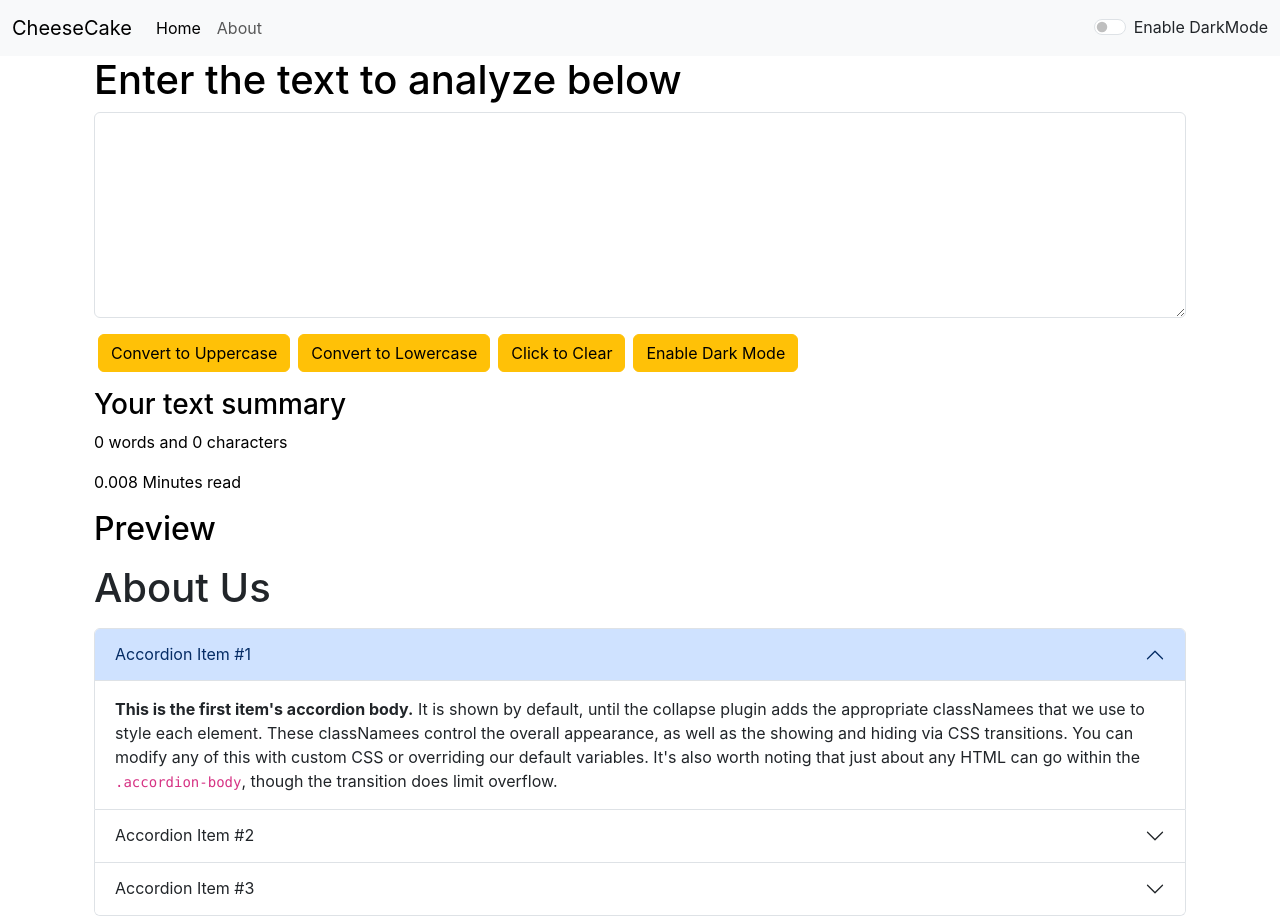
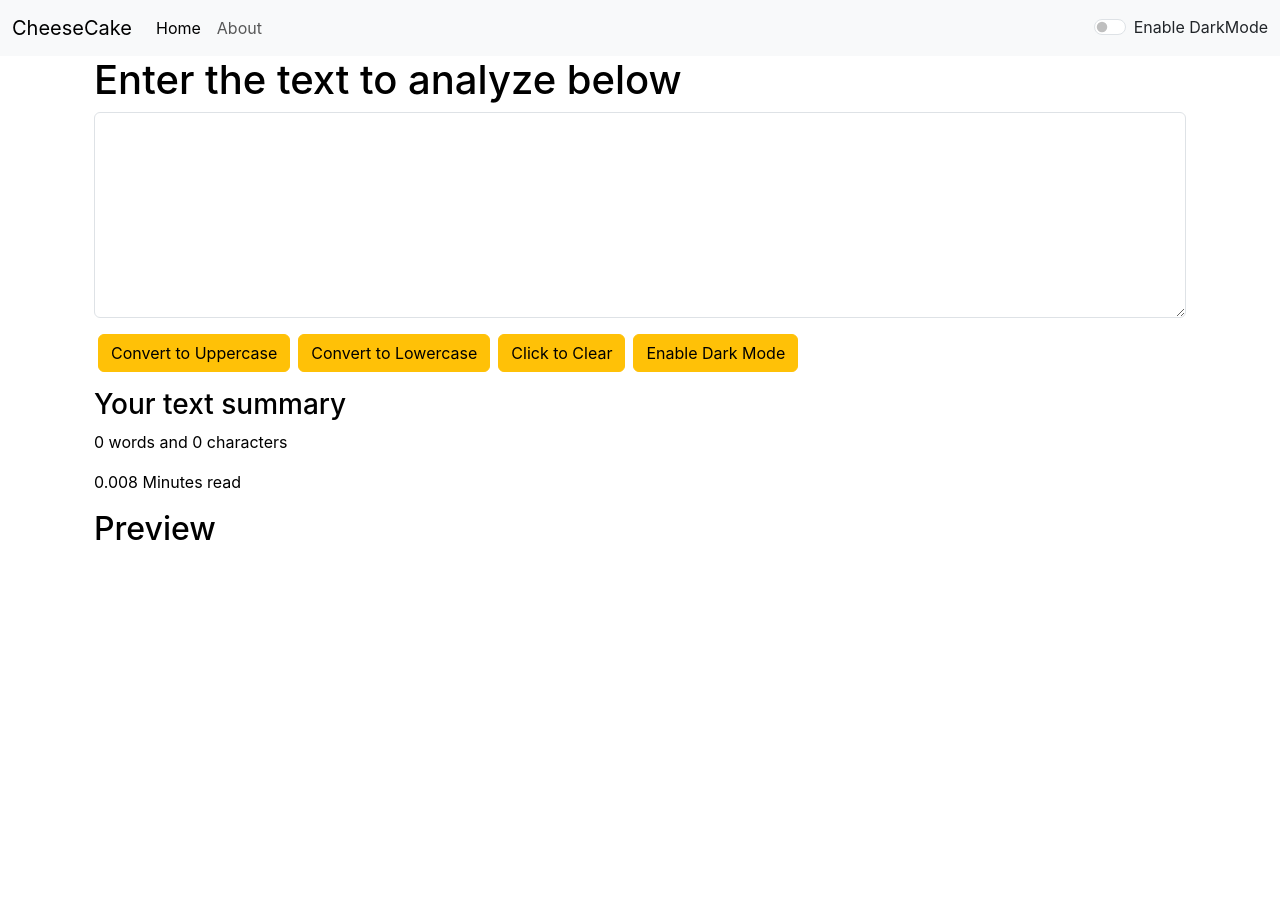
Before and after one commit to IshitaVash/my-project, a React (Create React App) app: page / in a window 1280 px wide. After the commit the page ends 800 px from the top, so only its background shows below. Built offline with nearby package versions, Linux system fonts and the light colour scheme.

Commit message:
Third commit

```diff
--- a/src/App.js
+++ b/src/App.js
@@ -50,8 +50,6 @@ function App() {
 
     </Routes>
 
-
-    <About/>
     </div>
     </Router>
   </>
```
